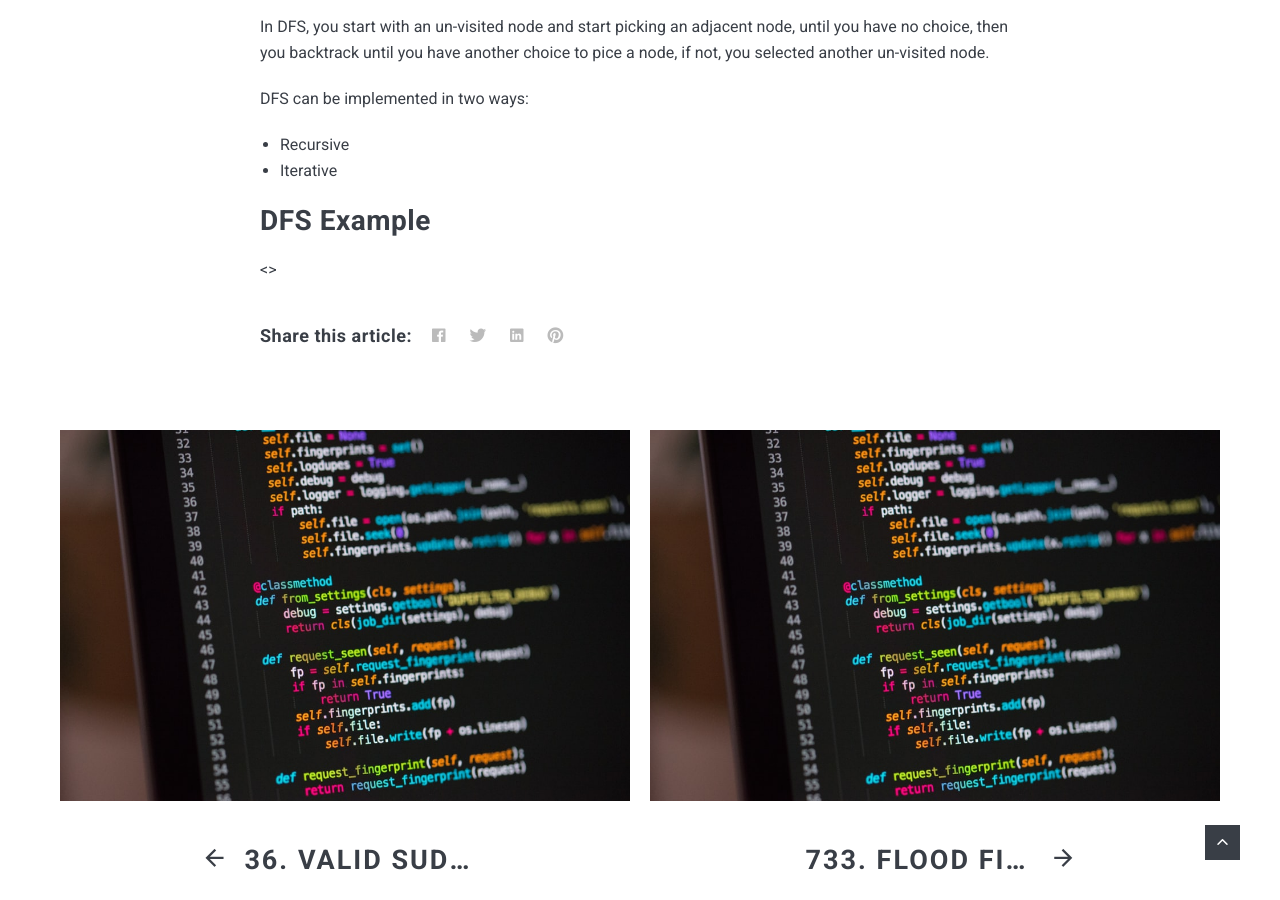
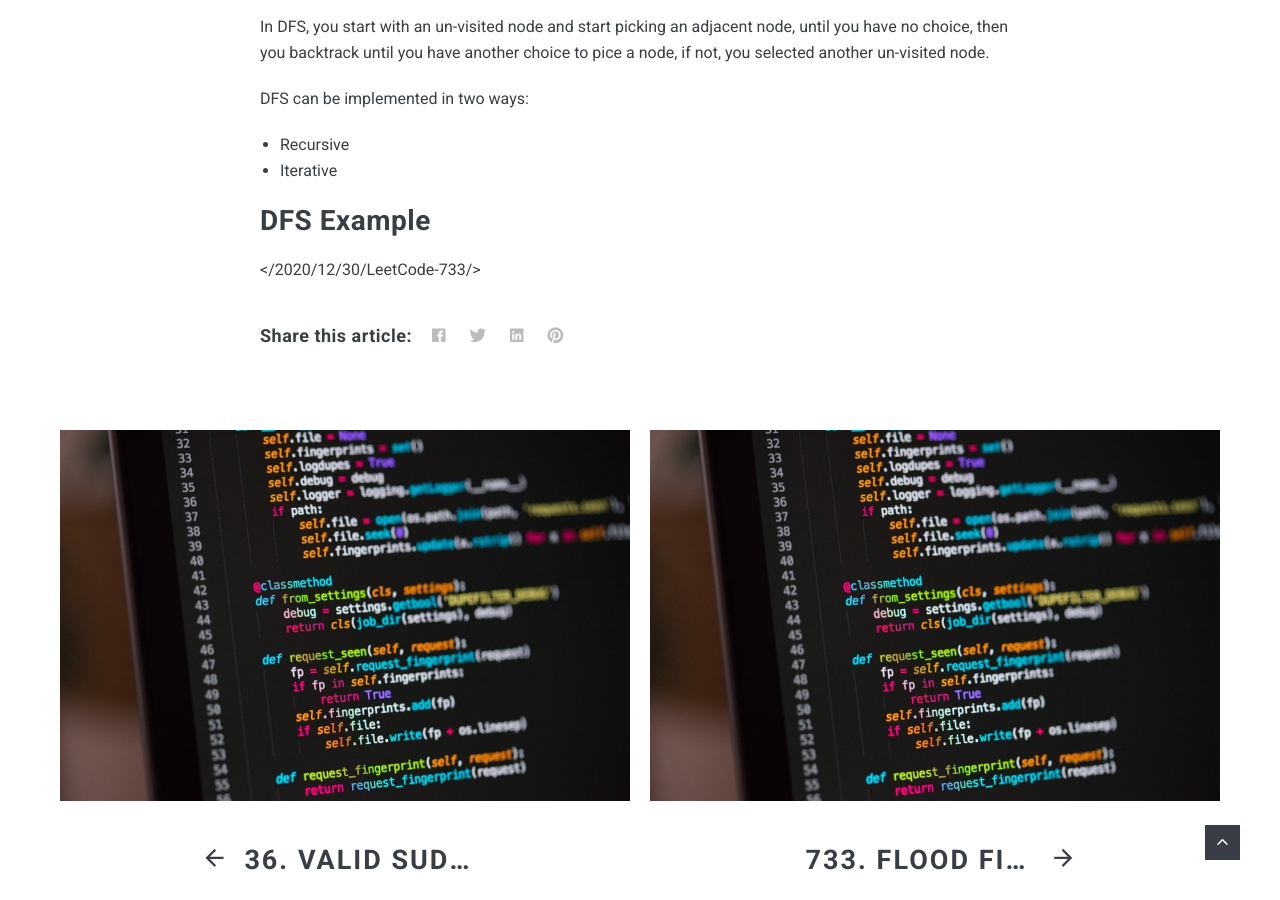
Before and after one commit to XiangXu/ywjxx, a Jekyll site: the page built from _posts/2020-12-30-Algorithm-Deepth-First-Search-3.markdown, in a window 1280 px wide and 900 px high, scrolled down 1039 px. Built offline with Jekyll 4.4.1, drawn with Linux system fonts in a browser that asks for light colours; nearby versions of some CDN libraries; comment, search, counter and statistics services are not loaded.

Commit message:
update dfs

```diff
--- a/_posts/2020-12-30-Algorithm-Deepth-First-Search-3.markdown
+++ b/_posts/2020-12-30-Algorithm-Deepth-First-Search-3.markdown
@@ -15,4 +15,4 @@ DFS can be implemented in two ways:
 
 ## DFS Example
 
-<>
+</2020/12/30/LeetCode-733/>
--- a/_posts/2020-12-30-LeetCode-733.markdown
+++ b/_posts/2020-12-30-LeetCode-733.markdown
@@ -114,7 +114,9 @@ class Solution
         Stack<int[]> stack = new Stack<>();
         stack.push(new int[]{sr, sc});
 
-        int[][] directions = {{1, 0}, {-1, 0}, {0, 1}, {0, -1}};
+        int[][] directions = {
+            {1, 0}, {-1, 0}, {0, 1}, {0, -1}
+        };
 
         while(!stack.isEmpty())
         {
```
